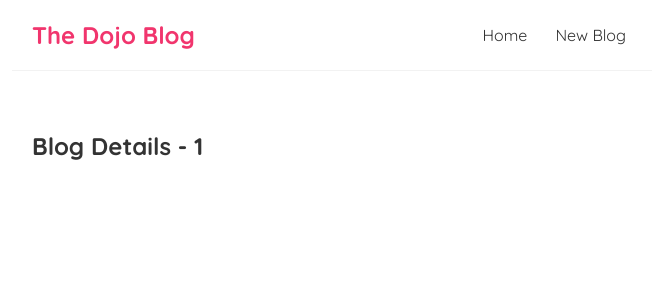
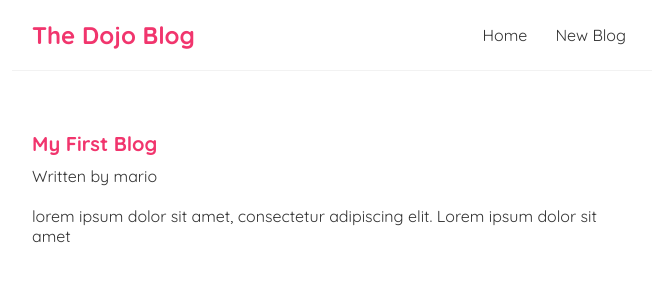
Before and after one commit to SmithD216/react-tutorial, a React (Create React App) app in the folder blog/: page /blogs/1 in a window 1280 px wide. Shown: the top 300 px of the page, without its empty margins (308-964 px from the left). Built offline with nearby package versions, Linux system fonts and the light colour scheme; data requests are answered from the project's data file.

Commit message:
Learning reusing custom hooks

```diff
--- a/blog/src/BlogDetails.js
+++ b/blog/src/BlogDetails.js
@@ -1,11 +1,21 @@
 import { useParams } from "react-router-dom";
+import useFetch from "./useFetch";
 
 const BlogDetails = () => {
     const {id} = useParams()
+    const {data: blog, error, isLoading} = useFetch(`http://localhost:8000/blogs/${id}`)
 
     return (
     <div className="blog-details">
-        <h2>Blog Details - {id}</h2>
+        { isLoading && <div>Loading...</div>}
+        { error && <div>{ error }</div>}
+        { blog && (
+            <article>
+                <h2>{blog.title}</h2>
+                <p>Written by {blog.author}</p>
+                <div>{blog.body}</div>
+            </article>
+        )}
     </div>
     );
 }
--- a/blog/src/index.css
+++ b/blog/src/index.css
@@ -51,3 +51,23 @@
 .blog-preview a{
   text-decoration: none;
 }
+
+/* blog details page */
+.blog-details h2 {
+  font-size: 20px;
+  color: #f1356d;
+  margin-bottom: 10px;
+}
+
+.blog-details div{
+  margin: 20px 0;
+}
+
+.blog-details button{
+  background: #f1356d;
+  color: white;
+  border: 0;
+  padding: 8px;
+  border-radius: 8px;
+  cursor: pointer;
+}
```
